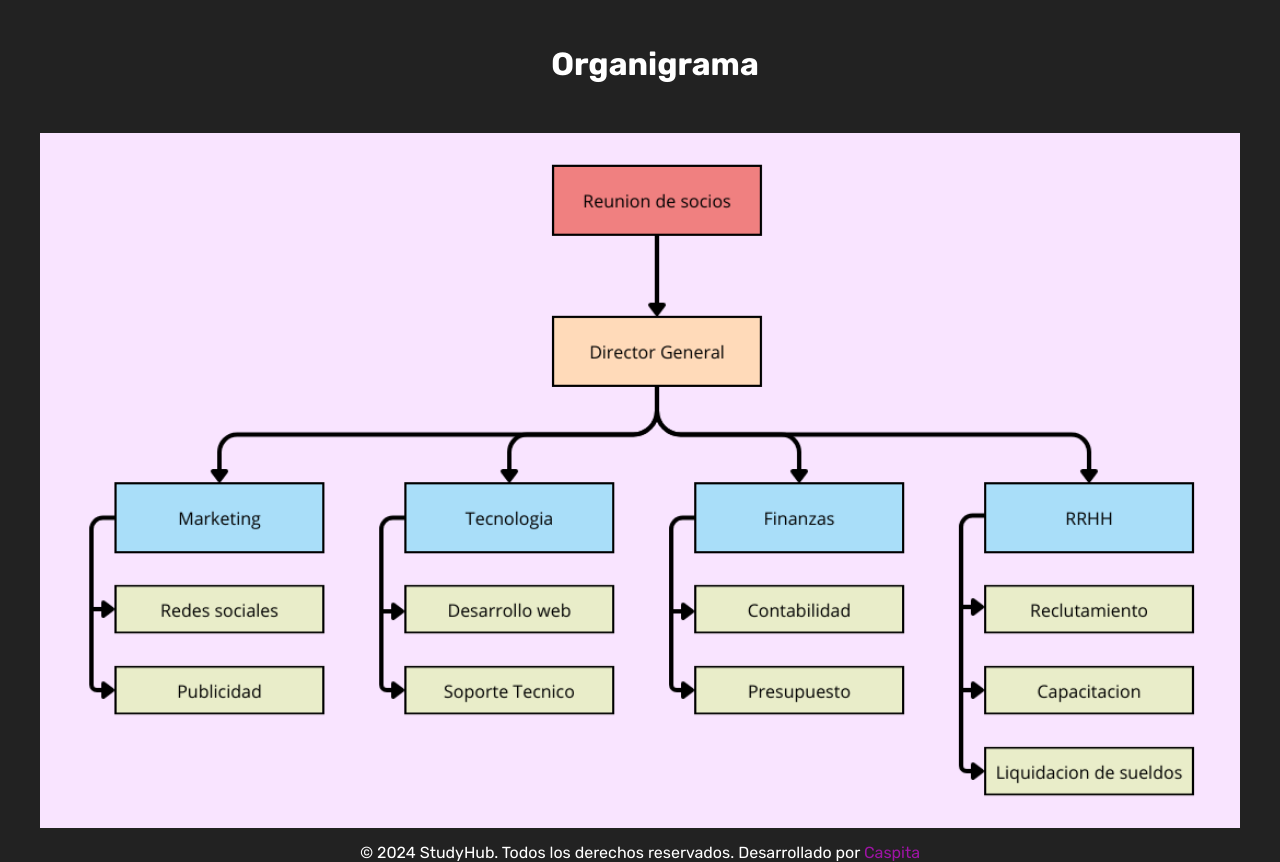
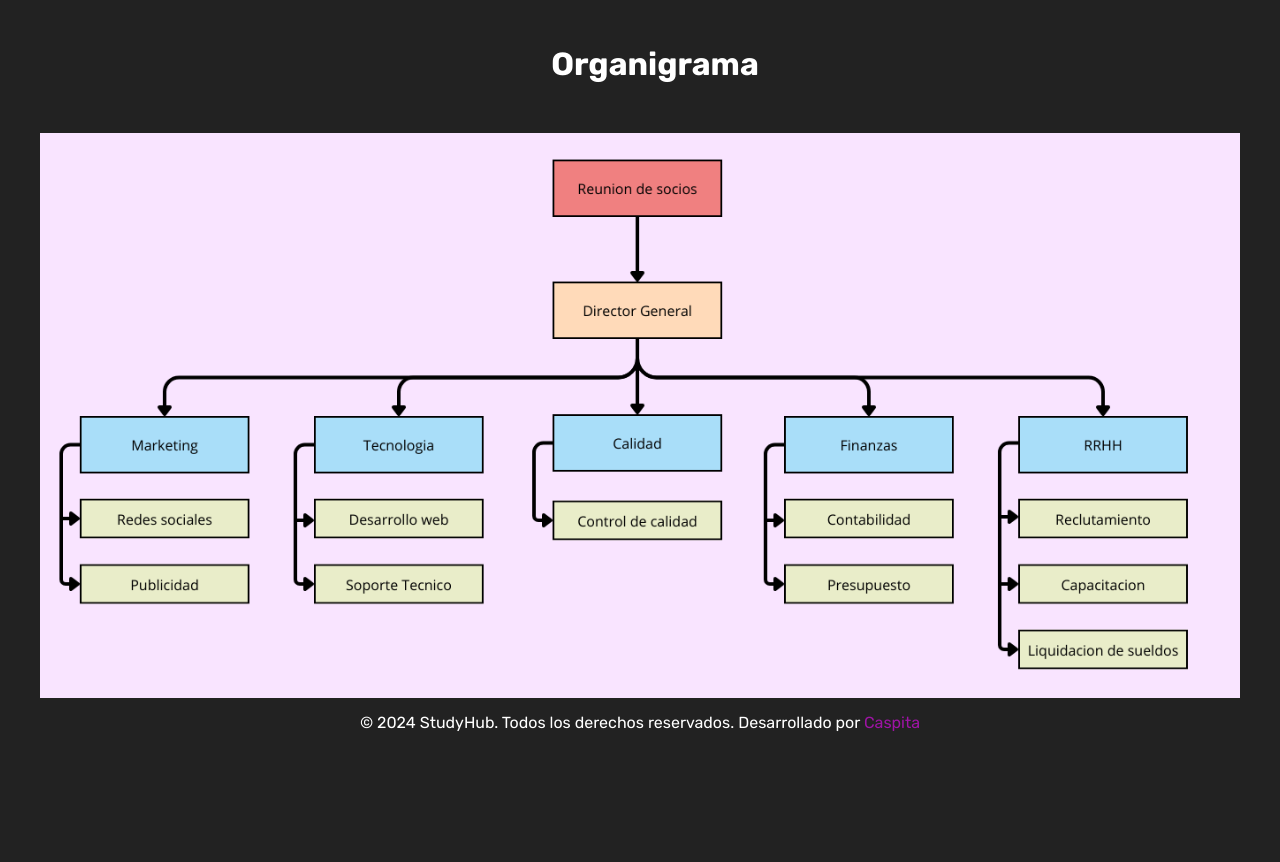
Before and after one commit to Caaspita/StudyHub, a plain HTML site: page Nosotros.html in a window 1280 px wide. Shown: the part 980-1842 px from the top of the page. After the commit the page ends 1712 px from the top, so only its background shows below. Drawn offline with Linux system fonts and the light colour scheme.

Commit message:
Update Nosotros.html

```diff
--- a/Nosotros.html
+++ b/Nosotros.html
@@ -42,7 +42,7 @@
     </section>
     <section class="nosotros_organigrama">
         <h3>Organigrama</h3>
-        <img class="organigrama" src="./img/Organigrama.webp" alt="Organigrama">
+        <img class="organigrama" src="./img/Organigrama1.png" alt="Organigrama">
     </section>
     <footer>
         <p>&copy; 2024 StudyHub. Todos los derechos reservados. Desarrollado por <a href="">Caspita</a></p>
```
